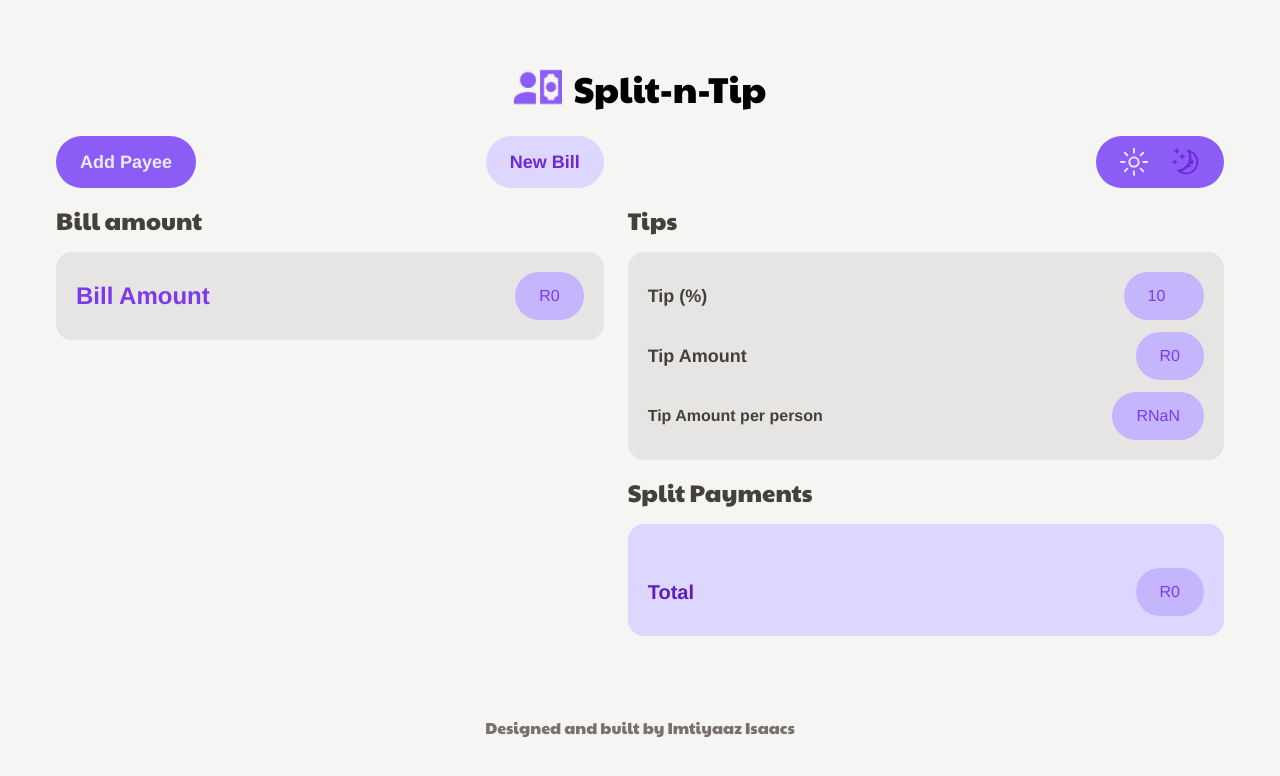
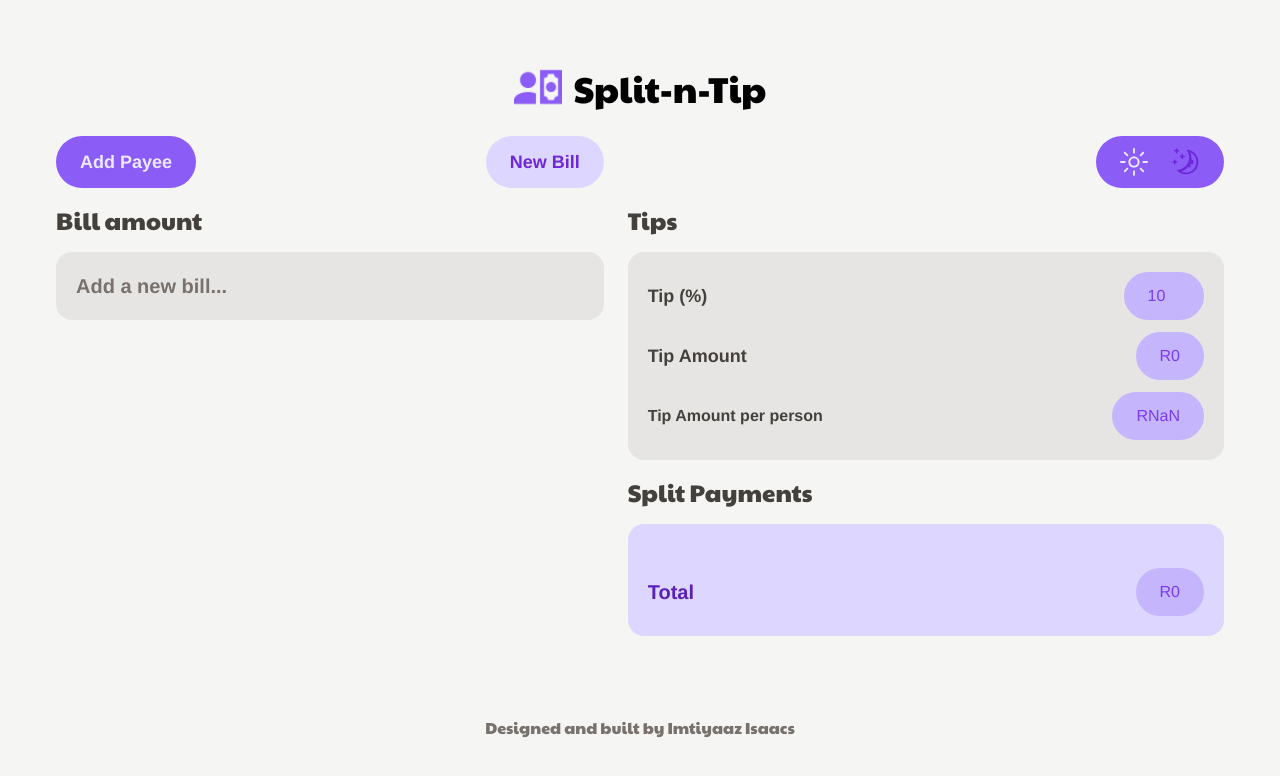
Before and after one commit to ImtiyaazDev/split-n-tip, a React (Vite) app: page / in a window 1280 px wide. Shown: the top 776 px of the page. Built offline with nearby package versions, Linux system fonts and the light colour scheme; a web font is replaced by a local one.

Commit message:
feat: Conditionally render a message when there is no payment

```diff
--- a/src/components/FriendMeals.jsx
+++ b/src/components/FriendMeals.jsx
@@ -2,6 +2,7 @@ import { useSelector } from "react-redux";
 
 import FriendsList from "./FriendsList";
 import PriceTag from "./PriceTag";
+import Message from "./Message";
 
 export default function FriendMeals() {
 	const billAmount = useSelector((store) => store.bill.billAmount);
@@ -9,11 +10,17 @@ export default function FriendMeals() {
 
 	return (
 		<div className="space-y-8 rounded-2xl bg-stone-200 p-5">
-			{users.length !== 0 && <FriendsList />}
-			<div className="flex items-center justify-between">
-				<p className="text-2xl font-bold text-violet-600">Bill Amount</p>
-				<PriceTag amount={billAmount} />
-			</div>
+			{users.length === 0 ? (
+				<Message message="Add a new bill..." />
+			) : (
+				<>
+					<FriendsList />
+					<div className="flex items-center justify-between">
+						<p className="text-2xl font-bold text-violet-600">Bill Amount</p>
+						<PriceTag amount={billAmount} />
+					</div>
+				</>
+			)}
 		</div>
 	);
 }
--- /dev/null
+++ b/src/components/Message.jsx
@@ -0,0 +1,3 @@
+export default function Message({message}) {
+  return <p className="text-xl font-bold text-stone-500">{message}</p>
+}
```
